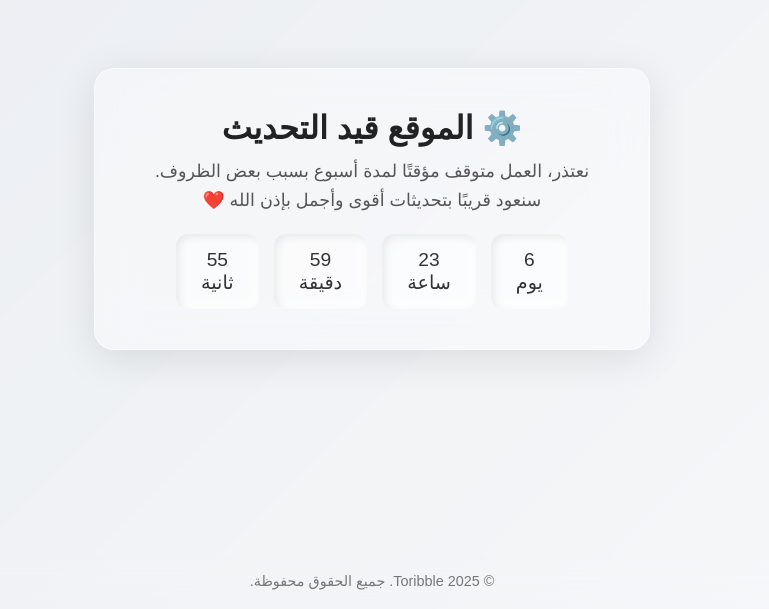
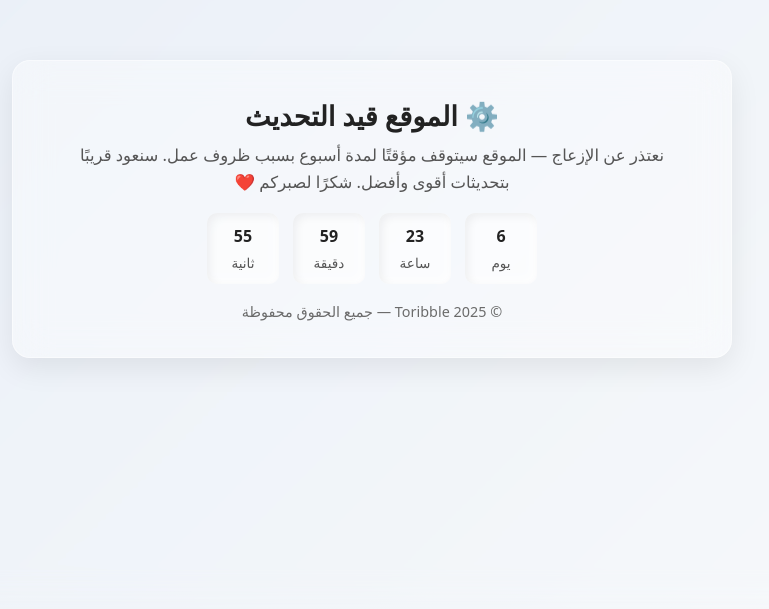
Before and after one commit to kareem-crypto/Tribbel, a plain HTML site: page index.html in a window 1280 px wide. Shown: the part 191-800 px from the top of the page, without its empty margins (268-1037 px from the left). Drawn offline with Linux system fonts and the light colour scheme.

Commit message:
Add files via upload

```diff
--- a/index.html
+++ b/index.html
@@ -1,164 +1,209 @@
 <!DOCTYPE html>
 <html lang="ar" dir="rtl">
 <head>
-  <meta charset="UTF-8">
-  <meta name="viewport" content="width=device-width, initial-scale=1.0">
+  <meta charset="utf-8" />
+  <meta name="viewport" content="width=device-width,initial-scale=1" />
   <title>الموقع قيد التحديث | Toribble</title>
   <style>
-    * {
-      margin: 0;
-      padding: 0;
-      box-sizing: border-box;
-      font-family: "Cairo", "Poppins", sans-serif;
+    :root{
+      --bg-gradient-start:#e8eef6;
+      --bg-gradient-end:#f7f9fb;
+      --card-bg: rgba(255,255,255,0.36);
+      --card-border: rgba(255,255,255,0.45);
+      --text: #222;
+      --muted: #555;
+      --accent-shadow: rgba(0,0,0,0.08);
+    }
+    *{box-sizing:border-box;margin:0;padding:0}
+    html,body{height:100%}
+    body{
+      font-family: "Poppins", "Cairo", system-ui, -apple-system, "Segoe UI", Roboto, "Helvetica Neue", Arial;
+      background: linear-gradient(135deg,var(--bg-gradient-start),var(--bg-gradient-end));
+      display:flex;
+      align-items:center;
+      justify-content:center;
+      direction:rtl;
+      color:var(--text);
+      -webkit-font-smoothing:antialiased;
+      -moz-osx-font-smoothing:grayscale;
+      min-height:100vh;
+      padding:24px;
     }
 
-    body {
-      height: 100vh;
-      display: flex;
-      justify-content: center;
-      align-items: center;
-      background: linear-gradient(135deg, #e0e5ec, #f4f5f7);
-      overflow: hidden;
+    /* overlay optional (soft blur) */
+    .overlay{
+      position:fixed;inset:0;
+      pointer-events:none;
+      backdrop-filter: blur(16px) saturate(110%);
+      -webkit-backdrop-filter: blur(16px) saturate(110%);
+      background: rgba(255,255,255,0.02);
     }
 
-    .overlay {
-      position: absolute;
-      top: 0;
-      left: 0;
-      width: 100%;
-      height: 100%;
-      backdrop-filter: blur(20px) brightness(1);
-      background: rgba(255, 255, 255, 0.3);
+    .card{
+      position:relative;
+      width:100%;
+      max-width:720px;
+      border-radius:18px;
+      padding:36px 44px;
+      background:var(--card-bg);
+      border:1px solid var(--card-border);
+      box-shadow:0 10px 30px var(--accent-shadow);
+      text-align:center;
+      animation: enter 600ms cubic-bezier(.16,.84,.24,1);
+      backdrop-filter: blur(18px);
     }
 
-    .container {
-      position: relative;
-      z-index: 2;
-      text-align: center;
-      color: #333;
-      background: rgba(255, 255, 255, 0.35);
-      border: 1px solid rgba(255, 255, 255, 0.4);
-      border-radius: 20px;
-      padding: 40px 60px;
-      box-shadow: 0 8px 40px rgba(0, 0, 0, 0.1);
-      backdrop-filter: blur(25px);
-      animation: fadeIn 1.5s ease;
+    @keyframes enter{
+      from{opacity:0;transform:translateY(18px)}
+      to{opacity:1;transform:none}
     }
 
-    h1 {
-      font-size: 2rem;
-      margin-bottom: 10px;
-      color: #222;
+    h1{
+      font-size:1.7rem;
+      margin-bottom:8px;
+      color:var(--text);
     }
 
-    p {
-      font-size: 1.1rem;
-      color: #555;
-      margin-bottom: 20px;
-      line-height: 1.6;
+    p{
+      color:var(--muted);
+      font-size:1.03rem;
+      line-height:1.6;
+      margin-bottom:18px;
     }
 
-    .timer {
-      display: flex;
-      justify-content: center;
-      gap: 15px;
-      font-size: 1.2rem;
-      margin-top: 20px;
+    .timer{
+      display:flex;
+      gap:14px;
+      justify-content:center;
+      align-items:center;
+      margin-top:8px;
+      flex-wrap:wrap;
     }
 
-    .time-box {
-      background: rgba(255, 255, 255, 0.55);
-      border-radius: 12px;
-      padding: 15px 25px;
-      min-width: 70px;
-      box-shadow: inset 3px 3px 8px rgba(0,0,0,0.08),
-                  inset -3px -3px 8px rgba(255,255,255,0.8);
-      transition: all 0.3s ease;
+    .time-box{
+      min-width:72px;
+      padding:12px 16px;
+      border-radius:10px;
+      background: rgba(255,255,255,0.55);
+      box-shadow: inset 3px 3px 10px rgba(0,0,0,0.06), inset -3px -3px 8px rgba(255,255,255,0.8);
+      transition:transform .25s ease,box-shadow .25s ease,background .25s ease;
+      font-weight:600;
+      color:var(--text);
     }
 
-    .time-box:hover {
-      transform: scale(1.06);
-      box-shadow: 0 4px 15px rgba(0,0,0,0.1);
-      background: rgba(255, 255, 255, 0.65);
+    .time-box small{
+      display:block;
+      margin-top:6px;
+      font-weight:500;
+      color:var(--muted);
+      font-size:0.85rem;
     }
 
-    @keyframes fadeIn {
-      from { opacity: 0; transform: translateY(25px); }
-      to { opacity: 1; transform: translateY(0); }
+    .time-box:hover{transform:scale(1.05);box-shadow:0 10px 30px rgba(0,0,0,0.08)}
+
+    footer{
+      margin-top:18px;
+      font-size:0.9rem;
+      color:#6b6b6b;
     }
 
-    footer {
-      position: absolute;
-      bottom: 20px;
-      font-size: 0.9rem;
-      color: #777;
-    }
-
-    @media (max-width: 600px) {
-      .container {
-        padding: 25px;
-      }
-      h1 {
-        font-size: 1.6rem;
-      }
-      .time-box {
-        padding: 10px 15px;
-        font-size: 1rem;
-      }
+    @media (max-width:520px){
+      .card{padding:20px 18px;border-radius:14px}
+      h1{font-size:1.3rem}
+      .time-box{min-width:60px;padding:10px 12px;font-size:0.98rem}
     }
   </style>
 </head>
 <body>
-  <div class="overlay"></div>
-  <div class="container">
-    <h1>⚙️ الموقع قيد التحديث</h1>
-    <p>نعتذر، العمل متوقف مؤقتًا لمدة أسبوع بسبب بعض الظروف.<br>
-    سنعود قريبًا بتحديثات أقوى وأجمل بإذن الله ❤️</p>
+  <div class="overlay" aria-hidden="true"></div>
 
-    <div class="timer" id="countdown">
-      <div class="time-box"><span id="days">0</span><br>يوم</div>
-      <div class="time-box"><span id="hours">0</span><br>ساعة</div>
-      <div class="time-box"><span id="minutes">0</span><br>دقيقة</div>
-      <div class="time-box"><span id="seconds">0</span><br>ثانية</div>
+  <main class="card" role="main" aria-labelledby="title">
+    <h1 id="title">⚙️ الموقع قيد التحديث</h1>
+    <p id="desc">نعتذر عن الإزعاج — الموقع سيتوقف مؤقتًا لمدة أسبوع بسبب ظروف عمل. سنعود قريبًا بتحديثات أقوى وأفضل. شكرًا لصبركم ❤️</p>
+
+    <div class="timer" aria-live="polite" aria-atomic="true" id="timer">
+      <div class="time-box" aria-hidden="false"><span id="days">0</span><small>يوم</small></div>
+      <div class="time-box"><span id="hours">0</span><small>ساعة</small></div>
+      <div class="time-box"><span id="minutes">0</span><small>دقيقة</small></div>
+      <div class="time-box"><span id="seconds">0</span><small>ثانية</small></div>
     </div>
-  </div>
 
-  <footer>© 2025 Toribble. جميع الحقوق محفوظة.</footer>
+    <footer>© 2025 Toribble — جميع الحقوق محفوظة</footer>
+  </main>
 
   <script>
-    // تحديد مدة الإيقاف (7 أيام)
-    const sevenDays = 7 * 24 * 60 * 60 * 1000;
+    (function () {
+      // مدة 7 أيام بالمللي ثانية
+      const SEVEN_DAYS_MS = 7 * 24 * 60 * 60 * 1000;
+      const STORAGE_KEY = "tribble_maintenance_end";
 
-    // جلب تاريخ الانتهاء من التخزين أو إنشاؤه
-    let endDate = localStorage.getItem("maintenanceEnd");
+      // عناصر DOM
+      const elDays = document.getElementById("days");
+      const elHours = document.getElementById("hours");
+      const elMinutes = document.getElementById("minutes");
+      const elSeconds = document.getElementById("seconds");
+      const container = document.querySelector(".card");
 
-    if (!endDate) {
-      endDate = new Date().getTime() + sevenDays;
-      localStorage.setItem("maintenanceEnd", endDate);
-    }
-
-    const timer = setInterval(() => {
-      const now = new Date().getTime();
-      const distance = endDate - now;
-
-      if (distance <= 0) {
-        clearInterval(timer);
-        localStorage.removeItem("maintenanceEnd");
-        document.querySelector(".container").innerHTML =
-          "<h1>✨ عدنا من جديد!</h1><p>تم الانتهاء من التحديثات، شكرًا لصبركم ❤️</p>";
-        return;
+      // احصل على تاريخ الانتهاء من localStorage أو أنشئ واحد جديد
+      let endTimestamp = null;
+      try {
+        const stored = localStorage.getItem(STORAGE_KEY);
+        if (stored) {
+          // تخزين كـ رقم (string) — تأكد من التحويل
+          const n = Number(stored);
+          if (!Number.isNaN(n) && n > Date.now()) {
+            endTimestamp = n;
+          }
+        }
+      } catch (e) {
+        // إذا localStorage مقفول أو فشل، نتخطى ونستخدم جلسة مؤقتة
+        endTimestamp = null;
       }
 
-      const days = Math.floor(distance / (1000 * 60 * 60 * 24));
-      const hours = Math.floor((distance % (1000 * 60 * 60 * 24)) / (1000 * 60 * 60));
-      const minutes = Math.floor((distance % (1000 * 60 * 60)) / (1000 * 60));
-      const seconds = Math.floor((distance % (1000 * 60)) / 1000);
+      if (!endTimestamp) {
+        const now = Date.now();
+        endTimestamp = now + SEVEN_DAYS_MS;
+        try { localStorage.setItem(STORAGE_KEY, String(endTimestamp)); } catch (e) { /* ignore */ }
+      }
 
-      document.getElementById("days").textContent = days;
-      document.getElementById("hours").textContent = hours;
-      document.getElementById("minutes").textContent = minutes;
-      document.getElementById("seconds").textContent = seconds;
-    }, 1000);
+      // تنسيق قيمة رقمية لعرض مرتّب (لو حبيت)
+      function pad(n){ return String(n); }
+
+      // تحديث المؤقت كل ثانية
+      let intervalId = null;
+      function update() {
+        const now = Date.now();
+        const diff = endTimestamp - now;
+
+        if (diff <= 0) {
+          // انتهى
+          if (intervalId) { clearInterval(intervalId); intervalId = null; }
+          try { localStorage.removeItem(STORAGE_KEY); } catch(e){/*ignore*/}
+          container.innerHTML = '<h1>✨ عدنا من جديد!</h1><p>تم الانتهاء من التحديثات، شكرًا لصبركم ❤️</p>';
+          return;
+        }
+
+        const days = Math.floor(diff / (1000 * 60 * 60 * 24));
+        const hours = Math.floor((diff % (1000 * 60 * 60 * 24)) / (1000 * 60 * 60));
+        const minutes = Math.floor((diff % (1000 * 60 * 60)) / (1000 * 60));
+        const seconds = Math.floor((diff % (1000 * 60)) / 1000);
+
+        // عرض القيم
+        elDays.textContent = pad(days);
+        elHours.textContent = pad(hours);
+        elMinutes.textContent = pad(minutes);
+        elSeconds.textContent = pad(seconds);
+      }
+
+      // تشغيل
+      update();
+      intervalId = setInterval(update, 1000);
+
+      // نظافة عند الخروج من الصفحة (مش مطلوب لكن آمن)
+      window.addEventListener("beforeunload", function () {
+        // لا نحذف التاريخ هنا — يجب أن يبقى محفوظ
+      });
+    })();
   </script>
 </body>
 </html>
```
